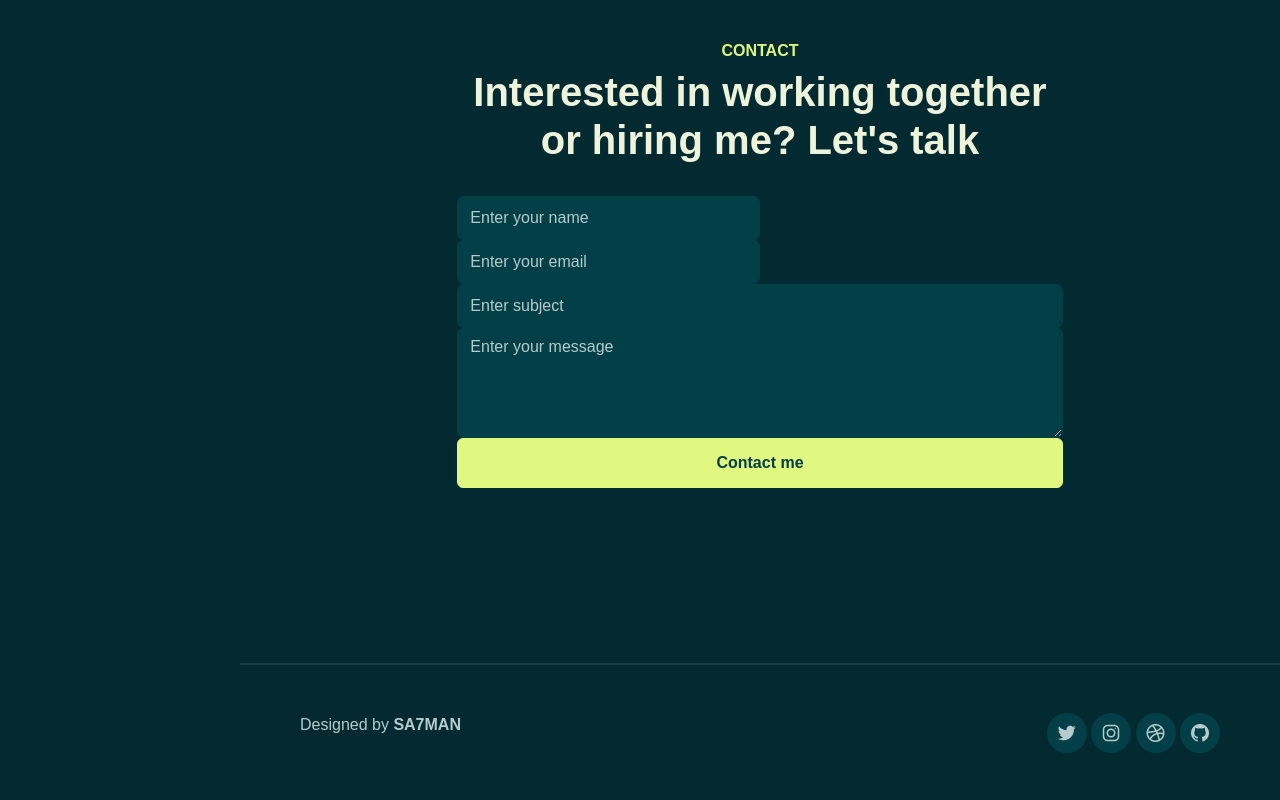
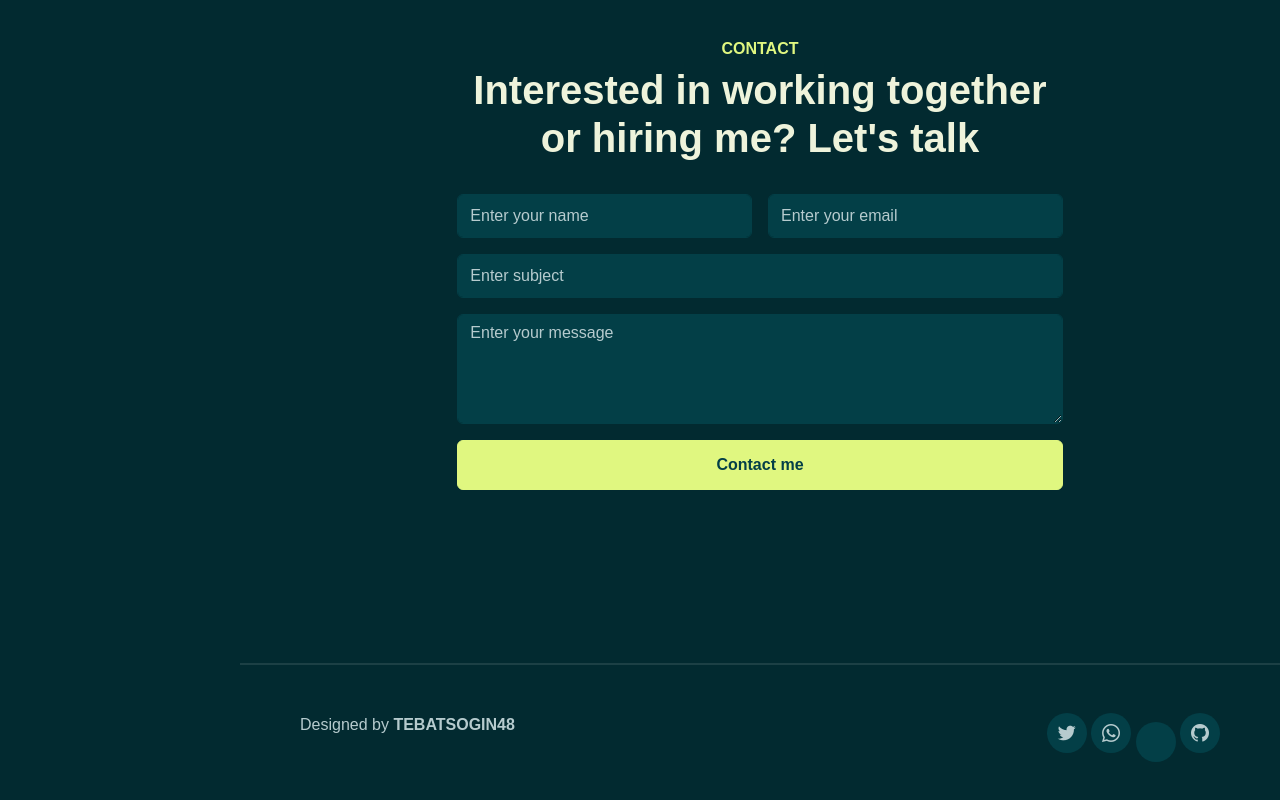
Before and after one commit to TebatsoGIN48/My-Resume, a plain HTML site: page index.html in a window 1280 px wide. Shown: the part 5108-5908 px from the top of the page. Drawn offline with Linux system fonts and the light colour scheme; a web font is replaced by a local one.

Commit message:
Update index.html

```diff
--- a/index.html
+++ b/index.html
@@ -494,7 +494,7 @@
                     </div>
 
                     <div class="col-lg-8" data-aos="fade-up" data-aos-delay="300">
-                        <form action="https://my-backend.vercel.app" method="POST">
+                        <form action="https://my-backend.vercel.app" method="POST" class="row g-lg-3 gy-3">
                             <div class="form-group col-md-6">
                                 <input type="text" class="form-control" name="name" placeholder="Enter your name"
                                     required>
@@ -528,14 +528,14 @@
             <div class="container">
                 <div class="row gy-4 justify-content-between">
                     <div class="col-auto">
-                        <p class="mb-0">Designed by <a href="#" class="fw-bold">SA7MAN</a></p>
+                        <p class="mb-0">Designed by <a href="#" class="fw-bold">TEBATSOGIN48</a></p>
                     </div>
                     <div class="col-auto">
                         <div class="social-icons">
                             <a href="#"><i class="lab la-twitter"></i></a>
-                            <a href="#"><i class="lab la-instagram"></i></a>
-                            <a href="#"><i class="lab la-dribbble"></i></a>
-                            <a href="#"><i class="lab la-github"></i></a>
+                            <a href="https://wa.me/+27713003566"><i class="lab la-whatsapp"></i></a>
+                            <a href="https://www.linkedin.com/in/tebatso-marokane-6b2903205/"><i class="lab la-LinkedIn"></i></a>
+                            <a href="https://github.com/TebatsoGIN48"><i class="lab la-github"></i></a>
                         </div>
                     </div>
                 </div>
```
